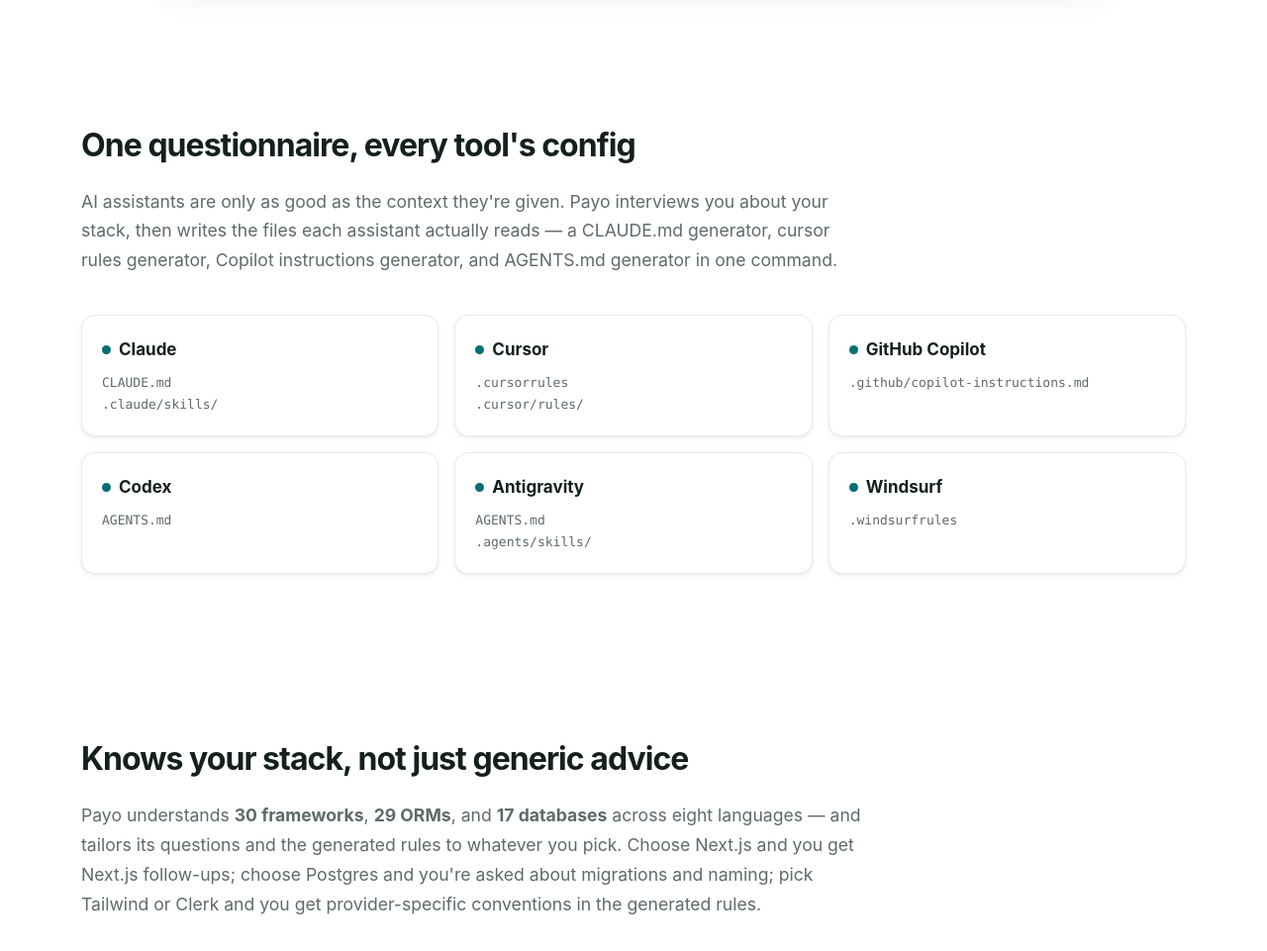
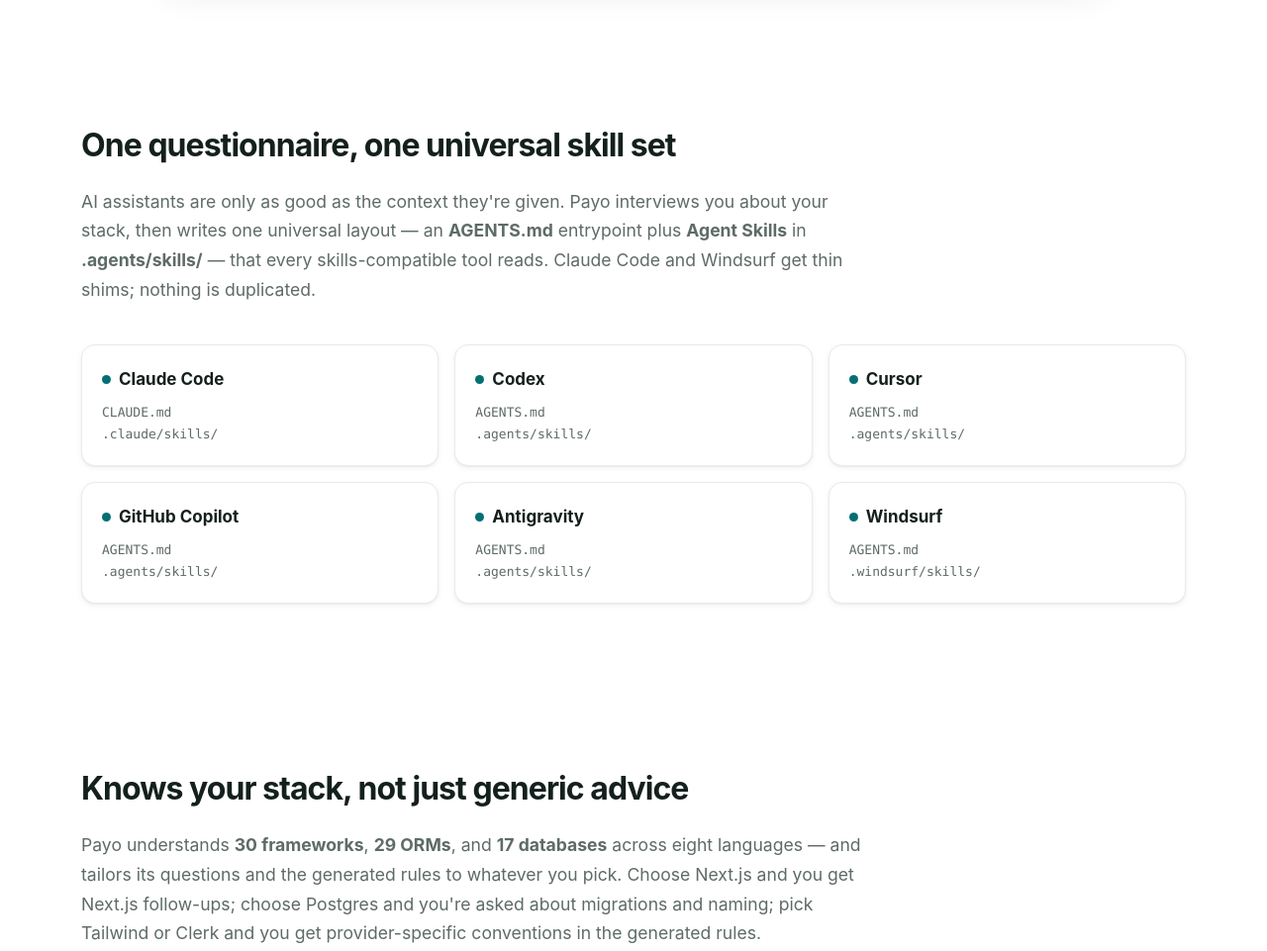
Before and after one commit to uttam-gelot/payo, a website: page docs/index.html in a window 1280 px wide. Shown: the part 1400-2361 px from the top of the page at 99% size. Drawn offline with Linux system fonts and the light colour scheme.

Commit message:
docs(site): reflect the universal skills layout on the landing page
Update the tool grid, 'native format' copy, and FAQ/schema answers to describe
the single universal layout (AGENTS.md + .agents/skills) with Claude Code and
Windsurf shims. SEO title/keywords left intact.

```diff
--- a/docs/index.html
+++ b/docs/index.html
@@ -70,8 +70,8 @@
       },
       {
         "@type": "Question",
-        "name": "How do I generate a .cursorrules file?",
-        "acceptedAnswer": { "@type": "Answer", "text": "Run npx @uge/payo in your project, answer a short questionnaire about your stack, and Payo writes a .cursorrules file (plus Cursor's .cursor/rules/) tailored to your framework, database, testing, and git conventions." }
+        "name": "How do I generate Cursor rules?",
+        "acceptedAnswer": { "@type": "Answer", "text": "Run npx @uge/payo in your project, answer a short questionnaire about your stack, and Payo writes universal Agent Skills in .agents/skills/ plus an AGENTS.md entrypoint — which Cursor reads natively — tailored to your framework, database, testing, and git conventions." }
       },
       {
         "@type": "Question",
@@ -81,7 +81,7 @@
       {
         "@type": "Question",
         "name": "Which AI coding tools does Payo support?",
-        "acceptedAnswer": { "@type": "Answer", "text": "Claude, Cursor, GitHub Copilot, Codex CLI, Windsurf, and Antigravity. Payo writes each tool's guidance files in its own native format and location." }
+        "acceptedAnswer": { "@type": "Answer", "text": "Claude Code, Cursor, GitHub Copilot, Codex CLI, Windsurf, Antigravity, and Gemini. Payo writes one universal layout — an AGENTS.md entrypoint plus Agent Skills in .agents/skills/ — that every skills-compatible tool reads, with thin shims for Claude Code and Windsurf." }
       },
       {
         "@type": "Question",
@@ -310,20 +310,22 @@
 
     <section id="what">
       <div class="sec-head">
-        <h2>One questionnaire, every tool's config</h2>
+        <h2>One questionnaire, one universal skill set</h2>
         <p>
           AI assistants are only as good as the context they're given. Payo interviews you about your
-          stack, then writes the files each assistant actually reads — a CLAUDE.md generator, cursor
-          rules generator, Copilot instructions generator, and AGENTS.md generator in one command.
+          stack, then writes one universal layout — an <strong>AGENTS.md</strong> entrypoint plus
+          <strong>Agent Skills</strong> in <strong>.agents/skills/</strong> — that every
+          skills-compatible tool reads. Claude Code and Windsurf get thin shims; nothing is
+          duplicated.
         </p>
       </div>
       <div class="tools">
-        <div class="tool"><div class="name"><span class="dot"></span>Claude</div><div class="files">CLAUDE.md<br />.claude/skills/</div></div>
-        <div class="tool"><div class="name"><span class="dot"></span>Cursor</div><div class="files">.cursorrules<br />.cursor/rules/</div></div>
-        <div class="tool"><div class="name"><span class="dot"></span>GitHub Copilot</div><div class="files">.github/copilot-instructions.md</div></div>
-        <div class="tool"><div class="name"><span class="dot"></span>Codex</div><div class="files">AGENTS.md</div></div>
+        <div class="tool"><div class="name"><span class="dot"></span>Claude Code</div><div class="files">CLAUDE.md<br />.claude/skills/</div></div>
+        <div class="tool"><div class="name"><span class="dot"></span>Codex</div><div class="files">AGENTS.md<br />.agents/skills/</div></div>
+        <div class="tool"><div class="name"><span class="dot"></span>Cursor</div><div class="files">AGENTS.md<br />.agents/skills/</div></div>
+        <div class="tool"><div class="name"><span class="dot"></span>GitHub Copilot</div><div class="files">AGENTS.md<br />.agents/skills/</div></div>
         <div class="tool"><div class="name"><span class="dot"></span>Antigravity</div><div class="files">AGENTS.md<br />.agents/skills/</div></div>
-        <div class="tool"><div class="name"><span class="dot"></span>Windsurf</div><div class="files">.windsurfrules</div></div>
+        <div class="tool"><div class="name"><span class="dot"></span>Windsurf</div><div class="files">AGENTS.md<br />.windsurf/skills/</div></div>
       </div>
     </section>
 
@@ -474,8 +476,8 @@
             you re-explain it chat after chat, and still get code that ignores half of it.
           </p>
           <p>
-            Writing the guidance by hand is tedious and different for every tool, so most people never
-            do it. Payo writes it in minutes, in each tool's native format — so your assistant
+            Writing the guidance by hand is tedious, so most people never do it. Payo writes it in
+            minutes, in one universal layout every skills-compatible tool reads — so your assistant
             follows <em>your</em> conventions from the first prompt.
           </p>
         </div>
@@ -500,8 +502,8 @@
           <p>A guidance file Claude and Claude Code read to learn your project's stack, conventions, and rules — so the assistant follows them instead of guessing. Payo generates one tailored to your project automatically.</p>
         </details>
         <details>
-          <summary>How do I generate a .cursorrules file?</summary>
-          <p>Run <code>npx @uge/payo</code>, answer a short questionnaire, and Payo writes <code>.cursorrules</code> (plus <code>.cursor/rules/</code>) tailored to your framework, database, testing, and git conventions.</p>
+          <summary>How do I generate Cursor rules?</summary>
+          <p>Run <code>npx @uge/payo</code>, answer a short questionnaire, and Payo writes universal Agent Skills in <code>.agents/skills/</code> plus an <code>AGENTS.md</code> — which Cursor reads natively — tailored to your framework, database, testing, and git conventions.</p>
         </details>
         <details>
           <summary>Do I need Bun to run Payo?</summary>
@@ -509,7 +511,7 @@
         </details>
         <details>
           <summary>Which AI coding tools does Payo support?</summary>
-          <p>Claude, Cursor, GitHub Copilot, Codex, Windsurf, and Antigravity — each in its own native format and location.</p>
+          <p>Claude Code, Cursor, GitHub Copilot, Codex, Windsurf, Antigravity, and Gemini — all from one universal layout (AGENTS.md + <code>.agents/skills/</code>), with thin shims for Claude Code and Windsurf.</p>
         </details>
         <details>
           <summary>Does Payo work on an existing project?</summary>
```
